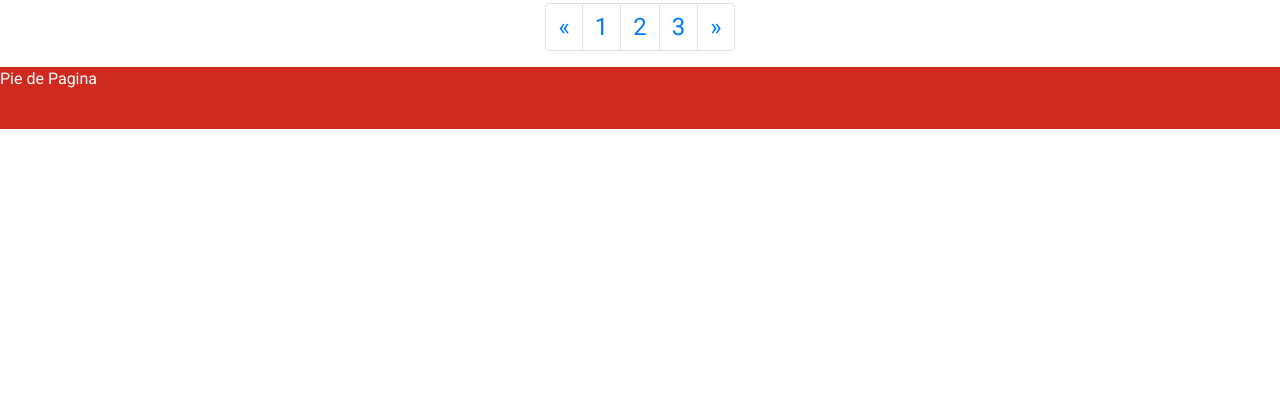
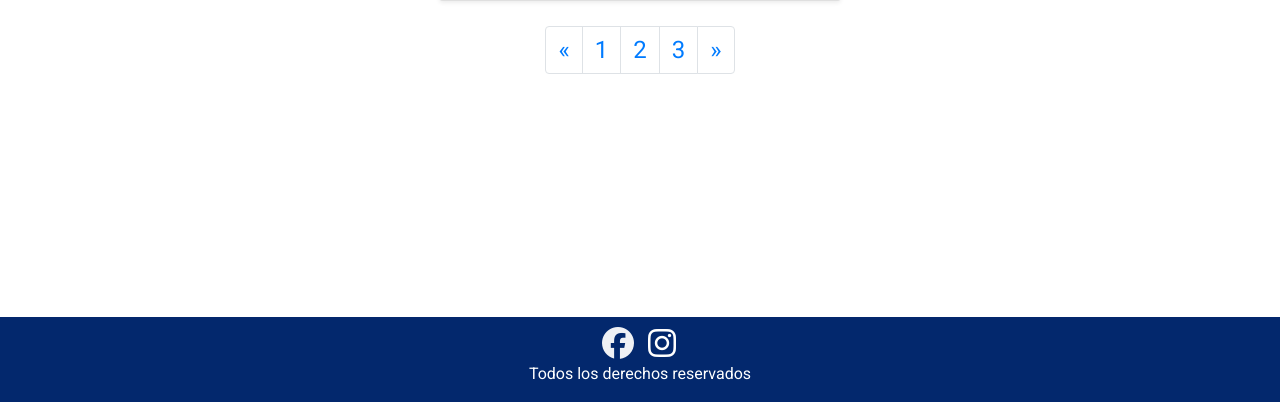
Before and after one commit to maglys82/MediaQueries, a plain HTML site: page index.html in a window 1280 px wide. Shown: the part 618-1020 px from the top of the page. Before the commit the page ends 800 px from the top, so only its background shows below. Drawn offline with nearby package versions, Linux system fonts and the light colour scheme.

Commit message:
Se agregan iconos de Facebook e Instagram en el Footer y se aplica ccs correspondiente.

```diff
--- a/assets/css/style.css
+++ b/assets/css/style.css
@@ -30,10 +30,14 @@ main {
 
 footer {
     grid-area: pie-de-pagina;
-    background: #d02a1e;
+    background-color: rgb(3, 40, 109);
     color: white;
 
+
+
+
 }
+
 
 body {
     display: grid;
@@ -106,3 +110,9 @@ body {
     margin-top: 25px;
     justify-content: center;
 }
+
+.foot-page {
+    text-align: center;
+    padding-top: 10px;
+
+}
--- a/index.html
+++ b/index.html
@@ -69,7 +69,11 @@
         </section>
     </main>
     <footer>
-        Pie de Pagina
+      <div class="foot-page">
+        <i class="fa-brands fa-facebook fa-2x fa-fw" style="color: #eff1f5;"></i> <i class="fa-brands fa-instagram fa-2x fa-fw"></i>
+        <p class="Contac">Todos los derechos reservados</p>
+      </div>
+
     </footer>
 
 </body>
```
